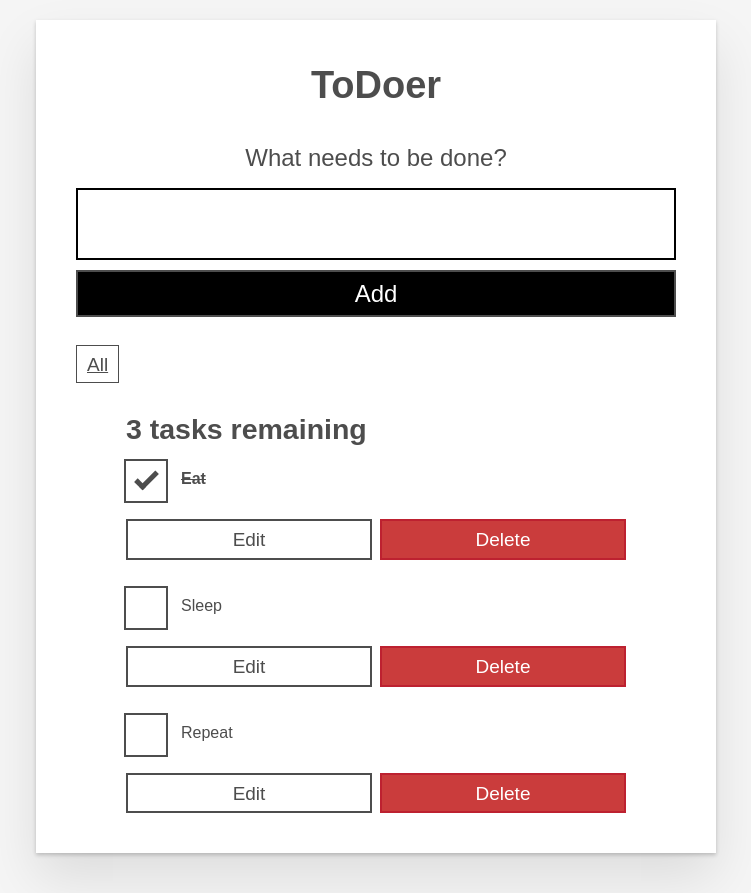
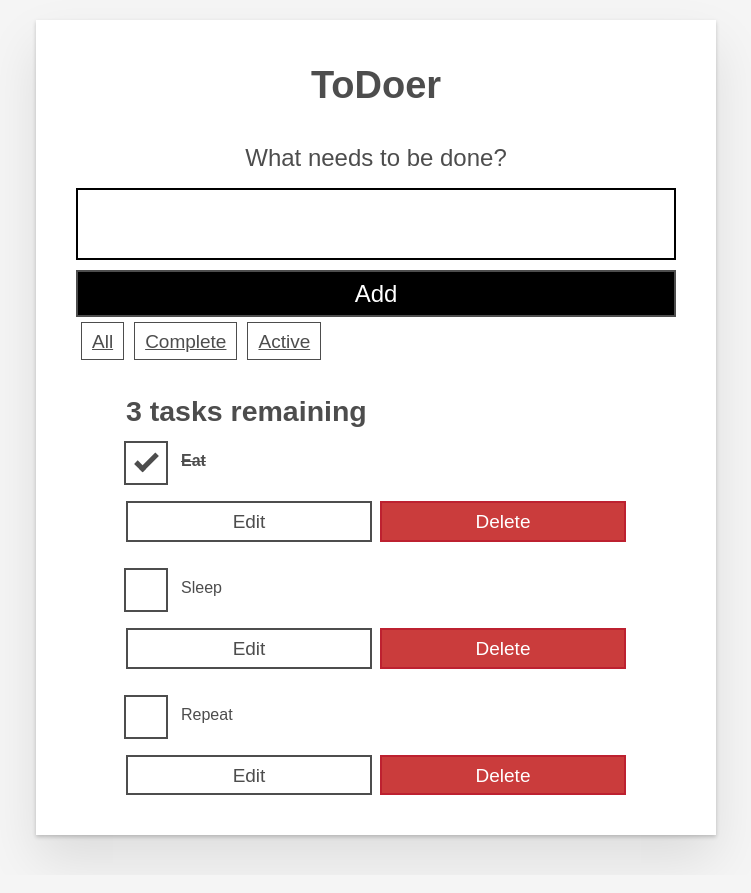
Before and after one commit to boakaidorborkamara/todoer, a React (Create React App) app: page / in a window 1280 px wide. Shown: the whole page, without its empty margins (264-1015 px from the left). Built offline with nearby package versions, Linux system fonts and the light colour scheme.

Commit message:
Dynamily display filter button

```diff
--- a/src/App.js
+++ b/src/App.js
@@ -8,6 +8,13 @@ import FilterButton from "./components/FilterButton";
 function App(props) {
   const [tasks, setTask] = useState(props.tasks);
   const [task_counter, setTaskCounter] = useState(tasks.length);
+  const [filter_items, setFilterItems] = useState([
+    { id: 1, name: "All" },
+    { id: 2, name: "Complete" },
+    { id: 3, name: "Active" },
+  ]);
+
+  console.log(filter_items);
 
   function addTask(task_name) {
     let new_task = { id: uuidv4(), name: task_name.name, completed: false };
@@ -60,12 +67,15 @@ function App(props) {
     />
   ));
 
+  const filterButtonList = filter_items.map((item) => (
+    <FilterButton name={item.name} key={item.id} />
+  ));
+
   return (
     <div className="todoapp stack-large">
       <h1>ToDoer</h1>
       <Form addTask={addTask} />
-      <FilterButton />
-      {/* <h2 id="list-heading">{task_counter} tasks remaining</h2> */}
+      {filterButtonList}
       <h2 id="list-heading">
         {task_counter ? task_counter + " " + "tasks remaining" : "No Task"}
       </h2>
--- a/src/components/FilterButton.js
+++ b/src/components/FilterButton.js
@@ -1,10 +1,15 @@
 import React from "react";
 
 function FilterButton(props) {
+  console.log("PROPS", props);
   return (
-    <button type="button" className="btn toggle-btn" aria-pressed="true">
+    <button
+      type="button"
+      className="btn toggle-btn filter-btn"
+      aria-pressed="true"
+    >
       <span className="visually-hidden">Show </span>
-      <span>all </span>
+      <span>{props.name} </span>
       <span className="visually-hidden"> tasks</span>
     </button>
   );
--- a/src/index.css
+++ b/src/index.css
@@ -50,6 +50,7 @@ button,
 input {
   overflow: visible;
 }
+
 input[type="text"] {
   border-radius: 0;
 }
@@ -94,6 +95,7 @@ body {
 .btn.toggle-btn[aria-pressed="true"] {
   text-decoration: underline;
   border-color: #4d4d4d;
+  margin: 5px;
 }
 .btn__danger {
   color: #fff;
```
